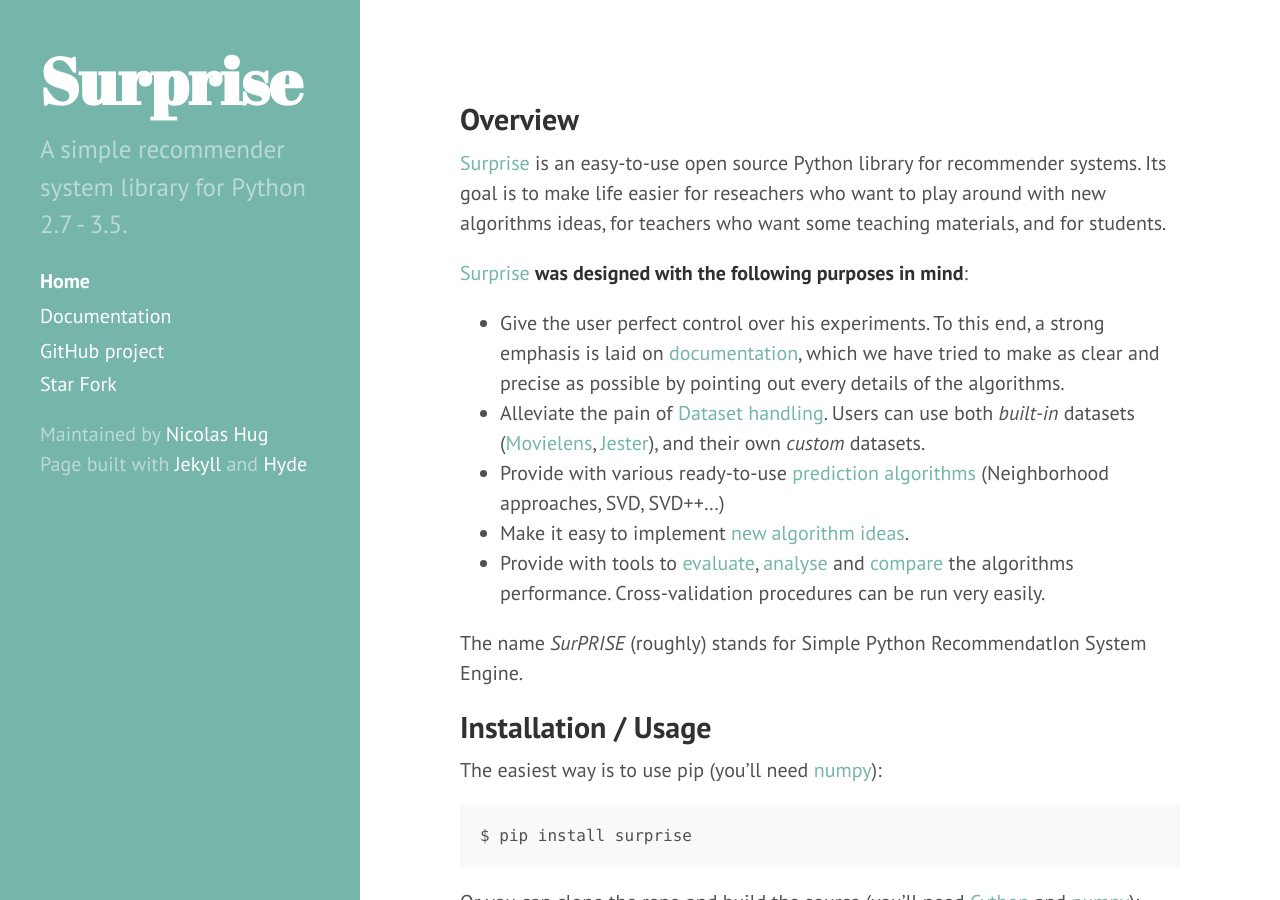
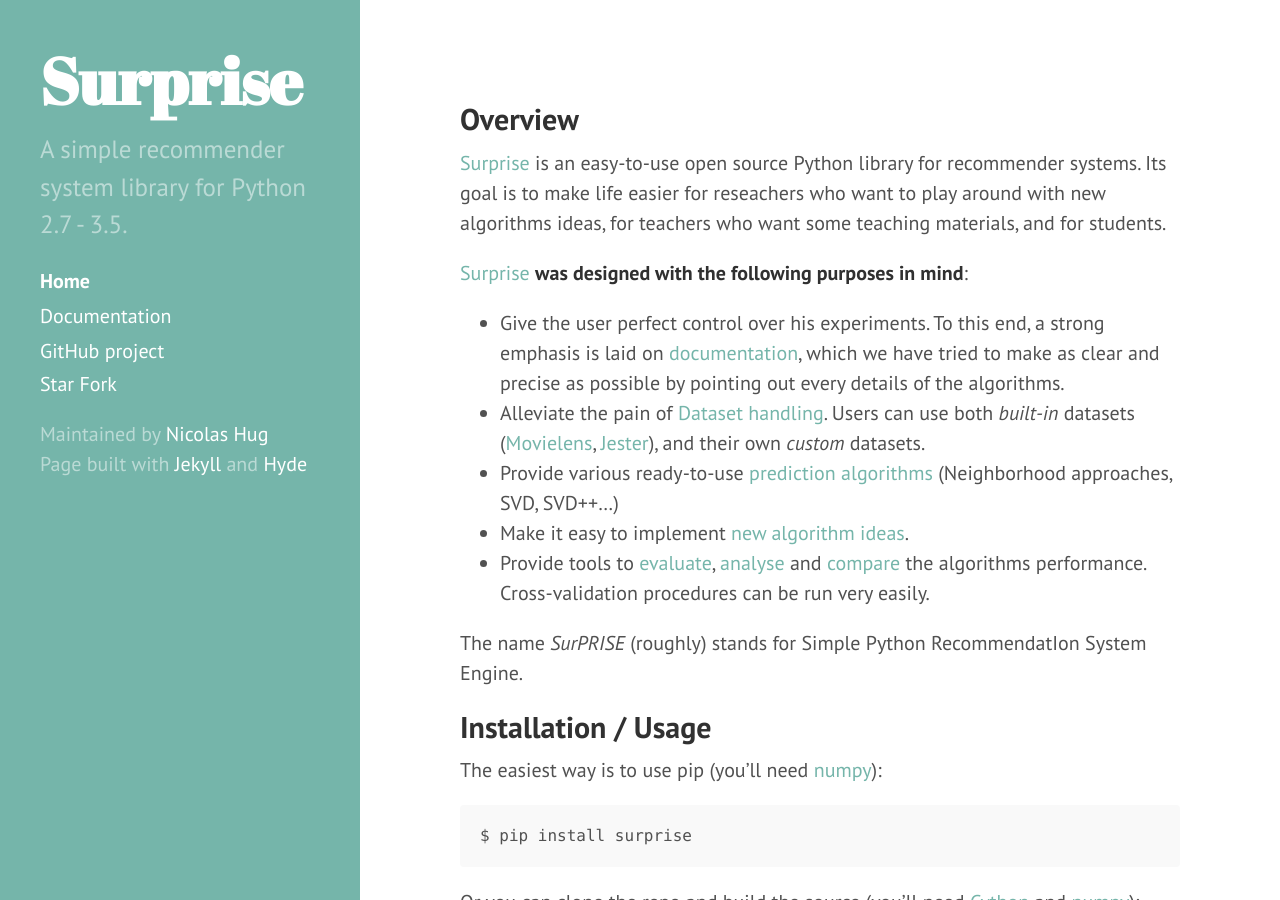
Before and after one commit to NicolasHug/Surprise, a Jekyll site: the page built from index.md, in a window 1280 px wide and 900 px high. Built offline with Jekyll 4.4.1, drawn with Linux system fonts in a browser that asks for light colours.

Commit message:
update index.md

```diff
--- a/index.md
+++ b/index.md
@@ -27,11 +27,11 @@
   Users can use both *built-in* datasets
   ([Movielens](http://grouplens.org/datasets/movielens/),
   [Jester](http://eigentaste.berkeley.edu/dataset/)), and their own *custom* datasets.
-- Provide with various ready-to-use [prediction
+- Provide various ready-to-use [prediction
   algorithms](http://surprise.readthedocs.io/en/latest/prediction_algorithms_package.html) (Neighborhood approaches, SVD, SVD++...)
 - Make it easy to implement [new algorithm
   ideas](http://surprise.readthedocs.io/en/latest/building_custom_algo.html).
-- Provide with tools to [evaluate](http://surprise.readthedocs.io/en/latest/evaluate.html),
+- Provide tools to [evaluate](http://surprise.readthedocs.io/en/latest/evaluate.html),
   [analyse](http://nbviewer.jupyter.org/github/NicolasHug/Surprise/tree/master/examples/notebooks/KNNBasic_analysis.ipynb/)
   and
   [compare](http://nbviewer.jupyter.org/github/NicolasHug/Surprise/blob/master/examples/notebooks/Compare.ipynb)
```
